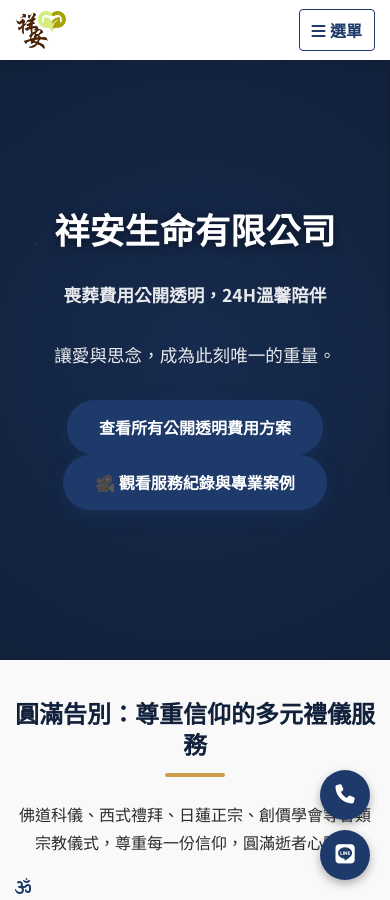
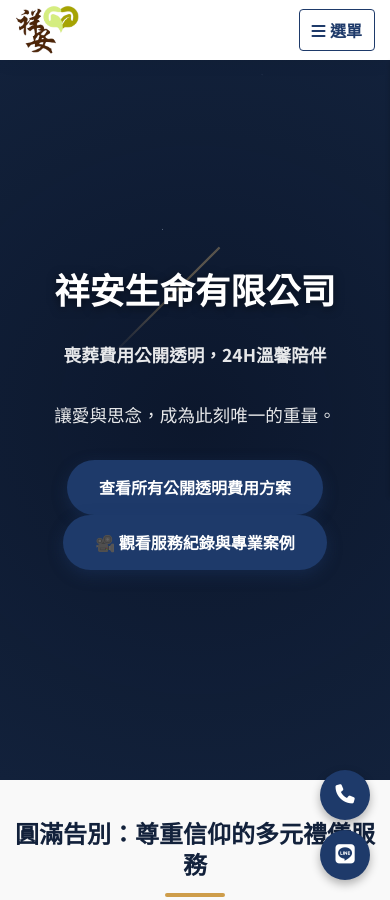
Before and after one commit to Shiangan/Shiangan, a Jekyll site: the page index.html, which Jekyll copies as it is, in a window 390 px wide and 900 px high. Built offline with Jekyll 4.4.1, drawn with Linux system fonts in a browser that asks for light colours; some web fonts are replaced.

Commit message:
Update style.css

```diff
--- a/css/style.css
+++ b/css/style.css
@@ -192,16 +192,34 @@
 
 /* =========================================
    5. 導覽列 (Header & Nav) - 核心邏輯
-   ========================================= */
+   ========================================= *//* 🏆 導覽列 (Header & Nav) */
 .main-header {
-    background-color: var(--text-light);
     height: var(--header-height);
+    background-color: rgba(255, 255, 255, 0.95);
+    backdrop-filter: blur(10px);
     position: fixed;
-    top: 0; left: 0; width: 100%;
+    top: 0;
+    width: 100%;
     z-index: 1000;
-    box-shadow: 0 2px 10px var(--shadow-color);
-    transition: all var(--transition-speed);
-}
+    box-shadow: 0 2px 20px var(--shadow-color);
+}
+
+.header-container {
+    max-width: var(--content-max-width);
+    height: 100%;
+    margin: 0 auto;
+    display: flex;
+    justify-content: space-between;
+    align-items: center;
+    padding: 0 20px;
+}
+
+.site-logo {
+    height: 50px;
+    transition: transform var(--transition-speed);
+}
+.site-logo:hover { transform: scale(1.05); }
+
 
 .main-header.scrolled {
     background-color: rgba(255, 255, 255, 0.95);
@@ -210,14 +228,35 @@
     border-bottom: 1px solid var(--border-color);
 }
 
+
+/* 🏆 導覽列 (Header & Nav) */
+.main-header {
+    height: var(--header-height);
+    background-color: rgba(255, 255, 255, 0.95);
+    backdrop-filter: blur(10px);
+    position: fixed;
+    top: 0;
+    width: 100%;
+    z-index: 1000;
+    box-shadow: 0 2px 20px var(--shadow-color);
+}
+
 .header-container {
+    max-width: var(--content-max-width);
+    height: 100%;
+    margin: 0 auto;
     display: flex;
+    justify-content: space-between;
     align-items: center;
-    justify-content: space-between;
-    height: 100%;
-}
-
-.site-logo { height: 40px; object-fit: contain; }
+    padding: 0 20px;
+}
+
+.site-logo {
+    height: 50px;
+    transition: transform var(--transition-speed);
+}
+.site-logo:hover { transform: scale(1.05); }
+
 
 /* 導覽連結通用樣式 */
 .main-nav ul { list-style: none; padding: 0; margin: 0; }
@@ -353,17 +392,42 @@
 /* =========================================
    6. Hero 區塊與動畫 (Hero Section)
    ========================================= */
+
 .hero-section {
     position: relative;
-    height: 100vh;
-    min-height: 600px;
-    background-color: var(--primary-dark);
+    background: var(--bg-dark);
+    min-height: 80vh;
     display: flex;
     align-items: center;
     justify-content: center;
     overflow: hidden;
-    z-index: 1;
-}
+}
+
+.star-layer {
+    position: absolute;
+    top: 0; left: 0; width: 100%; height: 100%;
+    pointer-events: none;
+}
+
+/* 流星本體動畫邏輯 */
+@keyframes shooting-star {
+    0% { transform: rotate(var(--rotation)) translateX(0); opacity: 1; }
+    70% { opacity: 1; }
+    100% { transform: rotate(var(--rotation)) translateX(var(--travel-x)); opacity: 0; }
+}
+
+.star-layer::before {
+    content: "";
+    position: absolute;
+    width: 2px;
+    height: 150px;
+    background: linear-gradient(to bottom, rgba(206,157,74,0), var(--accent-color));
+    animation: shooting-star 3s linear infinite;
+    opacity: 0;
+}
+
+/* 🏆 流程圖 (Flow Chart)
+
 
 /* 漸層遮罩 */
 .hero-section::before {
@@ -524,6 +588,52 @@
    8. 流程圖 (Flow Chart) - RWD 箭頭修正
    ========================================= */
 .flow-chart ol {
+    display: grid;
+    grid-template-columns: repeat(auto-fit, minmax(250px, 1fr));
+    gap: 40px;
+    list-style: none;
+    counter-reset: flow-step;
+}
+
+.flow-chart li {
+    position: relative;
+    background: var(--bg-light);
+    padding: 30px;
+    border-radius: 12px;
+    border-top: 4px solid var(--accent-color);
+    transition: var(--transition-speed);
+}
+
+.flow-chart li::before {
+    content: counter(flow-step);
+    counter-increment: flow-step;
+    display: block;
+    font-size: 2rem;
+    font-weight: bold;
+    color: var(--accent-color);
+    margin-bottom: 10px;
+}
+
+/* 🏆 箭頭圖示邏輯 (FontAwesome) */
+.flow-chart li::after {
+    font-family: "Font Awesome 6 Free";
+    font-weight: 900;
+    position: absolute;
+    color: var(--accent-color);
+    font-size: 1.5rem;
+}
+
+/* 平面螢幕：向右箭頭 */
+@media (min-width: 992px) {
+    .flow-chart li:not(:last-child)::after {
+        content: '\f061';
+        right: -30px;
+        top: 50%;
+        transform: translateY(-50%);
+    }
+}
+
+.flow-chart ol {
     list-style: none;
     display: flex;
     flex-wrap: wrap;
@@ -626,27 +736,37 @@
    10. 頁尾與懸浮按鈕 (Footer & Floating)
    ========================================= */
 footer {
-    background-color: var(--secondary-color);
+    background-color: var(--primary-dark);
     color: var(--text-light);
     padding-top: 60px;
 }
+
 .footer-grid {
     display: grid;
-    grid-template-columns: repeat(auto-fit, minmax(200px, 1fr));
+    grid-template-columns: 2fr 1fr 1fr;
     gap: 40px;
     padding-bottom: 40px;
 }
+
 .footer-block h4 {
     color: var(--accent-color);
-    border-left: 3px solid var(--accent-color);
-    padding-left: 10px;
-}
+    margin-bottom: 20px;
+    font-family: var(--font-serif);
+}
+
 .footer-copyright {
-    background-color: var(--primary-dark);
-    padding: 15px 0;
-    text-align: center;
-    font-size: 0.9rem;
-}
+    background-color: #080f1d;
+    padding: 20px 0;
+    font-size: 0.85rem;
+}
+
+.footer-copyright .container {
+    display: flex;
+    justify-content: space-between;
+    align-items: center;
+}
+
+
 
 /* 懸浮 CTA */
 .floating-cta {
@@ -680,6 +800,73 @@
 .back-to-top.show { opacity: 1; pointer-events: auto; }
 /* =========================================
 
+==== */
+
+@media (max-width: 992px) {
+    .price-card-grid {
+        grid-template-columns: repeat(2, 1fr);
+    }
+    .footer-grid {
+        grid-template-columns: 1fr 1fr;
+    }
+}
+
+@media (max-width: 768px) {
+    :root {
+        --header-height: 70px;
+    }
+    .price-card.featured {
+        transform: none;
+    }
+    .flow-chart li::after {
+        display: none; /* 平板端隱藏橫向箭頭 */
+    }
+}
+
+/* 🏆 您提供的 576px 以下優化 */
+@media (max-width: 576px) {
+    .footer-copyright .container {
+        flex-direction: column; /* 堆疊排列 */
+        align-items: center;
+        text-align: center;
+    }
+
+    .footer-meta {
+        display: flex;
+        flex-direction: column;
+        align-items: center;
+        margin-top: 10px;
+    }
+
+    .footer-meta a {
+        margin: 5px 0;
+        margin-left: 0;
+    }
+
+    /* 箭頭邏輯切換為向下 */
+    .flow-chart li:not(:last-child)::after {
+        display: block;
+        content: '\f063';
+        bottom: -30px;
+        left: 50%;
+        transform: translateX(-50%);
+    }
+
+    .price-card-grid {
+        grid-template-columns: 1fr;
+    }
+
+    .footer-grid {
+        grid-template-columns: 1fr;
+        padding: 0 15px 40px;
+    }
+
+    .stat-grid {
+        grid-template-columns: 1fr;
+        gap: 15px;
+    }
+}
+
 /* -------------------------------------------
  * 8. 文章頁面 (Article Body) 專屬樣式與優化 - 【優化區塊 2：提示框】
  * ------------------------------------------- */
@@ -766,7 +953,6 @@
     margin-right: 8px;
 }
 
-/* 文章目錄 (TOC) */
 
 /* 文章目錄 (TOC) - 新增標題區塊 */
 .table-of-contents {
```
